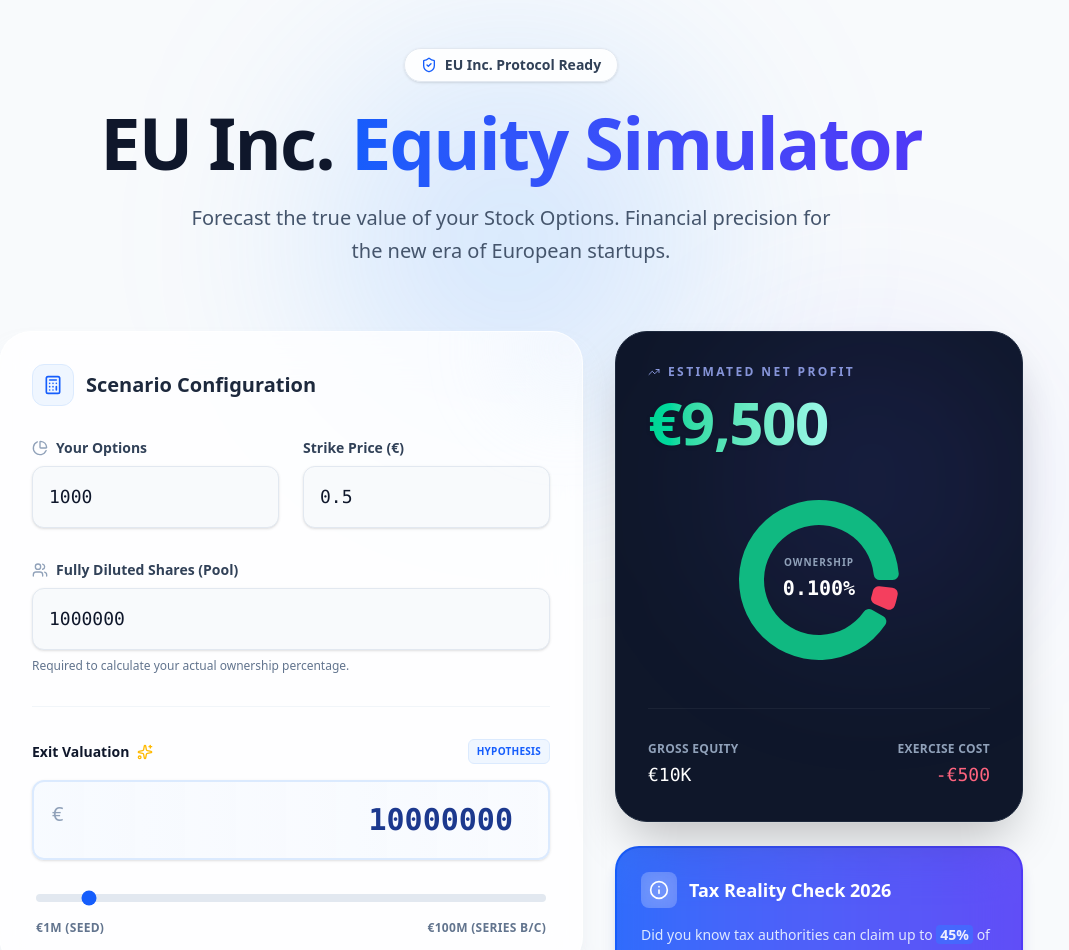
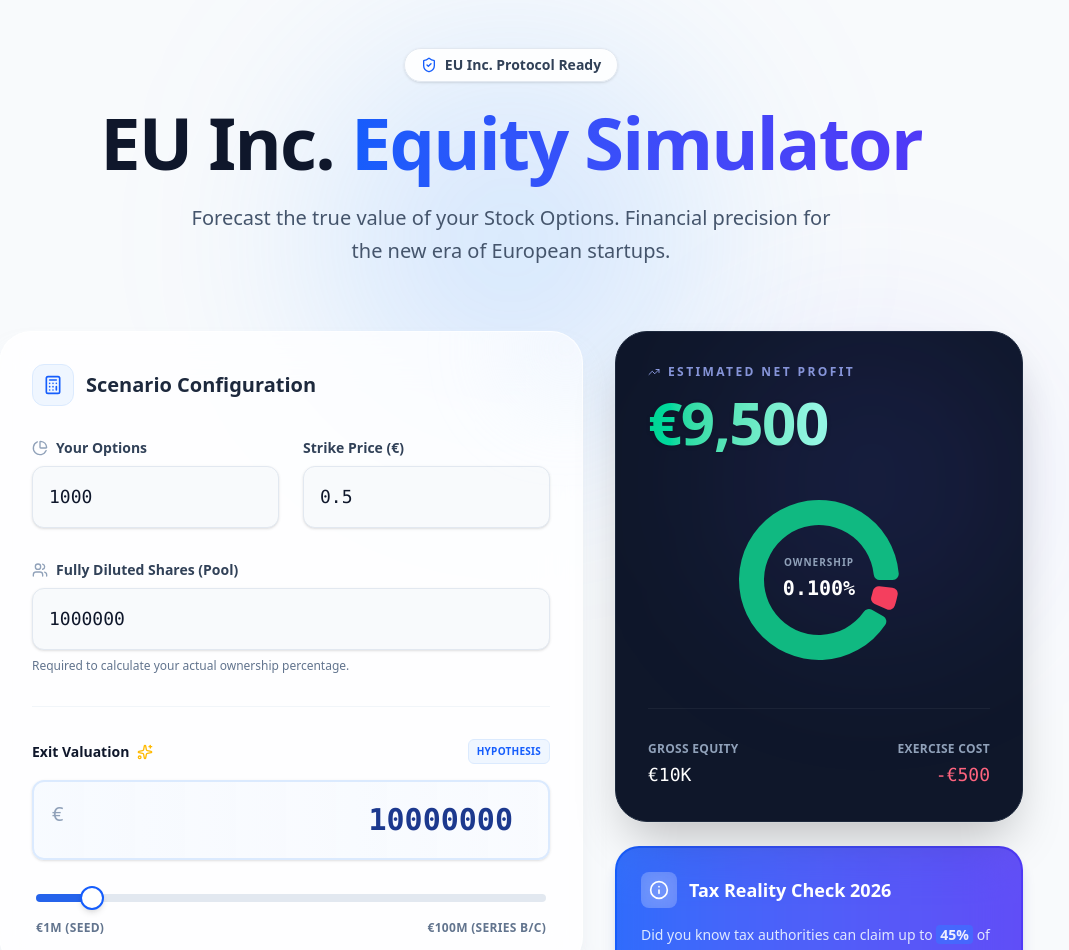
Before and after one commit to EdvinCodes/eu-inc-calculator, a Next.js app: page / in a window 1280 px wide. Shown: the top 950 px of the page, without its empty margins (129-1198 px from the left). Built offline with nearby package versions, Linux system fonts and the light colour scheme.

Commit message:
fix(ui): input range style and progress bar visibility on Chrome

```diff
--- a/app/page.tsx
+++ b/app/page.tsx
@@ -52,6 +52,11 @@ export default function Home() {
   const [strikePrice, setStrikePrice] = useState(0.5);
   const [companyValuation, setCompanyValuation] = useState(10000000);
   const [totalShares, setTotalShares] = useState(1000000);
+
+  const minVal = 1000000;
+  const maxVal = 100000000;
+  const sliderPercentage =
+    ((companyValuation - minVal) / (maxVal - minVal)) * 100;
 
   // --- LOGIC ---
   const safeTotalShares = totalShares > 0 ? totalShares : 1;
@@ -185,14 +190,29 @@ export default function Home() {
                   <div className="px-1">
                     <input
                       type="range"
-                      min="1000000"
-                      max="100000000"
+                      min={minVal}
+                      max={maxVal}
                       step="1000000"
                       value={companyValuation}
                       onChange={(e) =>
                         setCompanyValuation(Number(e.target.value))
                       }
-                      className="w-full accent-blue-600 cursor-grab active:cursor-grabbing h-2 bg-slate-200 rounded-lg appearance-none hover:bg-slate-300 transition-colors"
+                      // CLASES CLAVE: appearance-none + estilos específicos para el "thumb" (la bolita)
+                      className="w-full h-2 rounded-lg appearance-none cursor-pointer focus:outline-none focus:ring-2 focus:ring-blue-500/50
+             [&::-webkit-slider-thumb]:appearance-none
+             [&::-webkit-slider-thumb]:w-6
+             [&::-webkit-slider-thumb]:h-6
+             [&::-webkit-slider-thumb]:rounded-full
+             [&::-webkit-slider-thumb]:bg-white
+             [&::-webkit-slider-thumb]:border-2
+             [&::-webkit-slider-thumb]:border-blue-600
+             [&::-webkit-slider-thumb]:shadow-md
+             [&::-webkit-slider-thumb]:transition-transform
+             [&::-webkit-slider-thumb]:hover:scale-110"
+                      // ESTILO DINÁMICO: Esto crea el efecto de barra llena (Azul) vs vacía (Gris)
+                      style={{
+                        background: `linear-gradient(to right, #2563eb ${sliderPercentage}%, #e2e8f0 ${sliderPercentage}%)`,
+                      }}
                     />
                     <div className="flex justify-between text-xs text-slate-500 font-bold mt-3 uppercase tracking-wide">
                       <span>€1M (Seed)</span>
```
